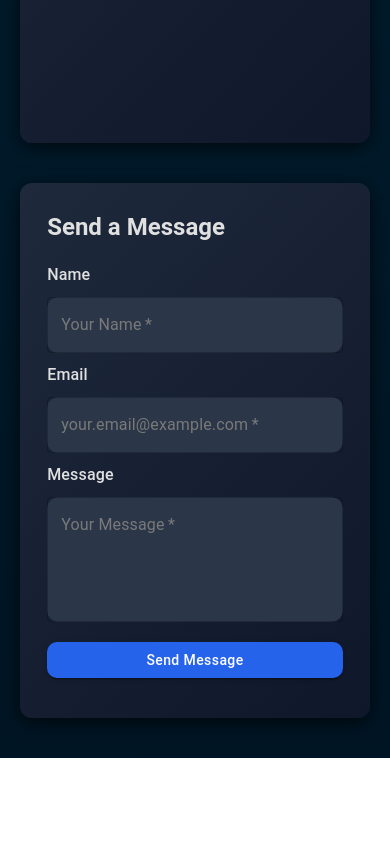
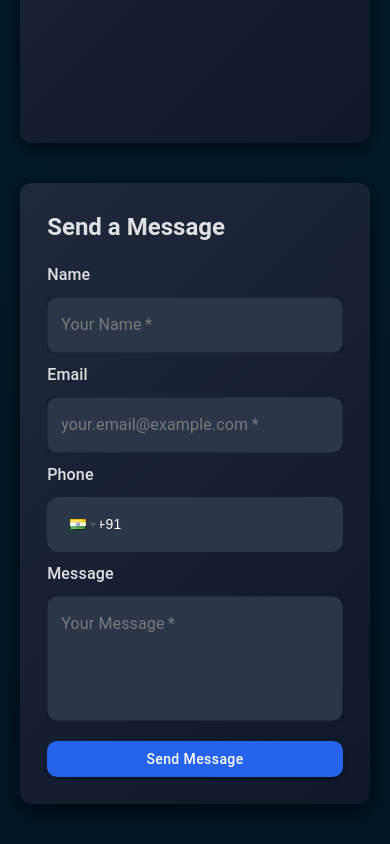
Before and after one commit to Aryas1405/portfolio, a React (Create React App) app: page / in a window 390 px wide. Shown: the part 10408-11252 px from the top of the page. Before the commit the page ends 11166 px from the top, so only its background shows below. Built offline with nearby package versions, Linux system fonts and the light colour scheme.

Commit message:
new: added phone no

```diff
--- a/package.json
+++ b/package.json
@@ -16,6 +16,7 @@
     "framer-motion": "^12.5.0",
     "react": "^19.0.0",
     "react-dom": "^19.0.0",
+    "react-phone-input-2": "^2.15.1",
     "react-scripts": "5.0.1",
     "sass": "^1.85.1",
     "web-vitals": "^2.1.4"
--- a/src/components/Contact/Contact.js
+++ b/src/components/Contact/Contact.js
@@ -1,6 +1,8 @@
 import React, { useState } from 'react';
-import { TextField, Button, Typography, Box } from '@mui/material';
+import { TextField, Button, Typography, Box, CircularProgress } from '@mui/material';
 import { Email, Phone, LocationOn, LinkedIn, GitHub } from '@mui/icons-material';
+import PhoneInput from 'react-phone-input-2';
+import 'react-phone-input-2/lib/style.css';
 import './style.css';
 import { motion } from 'framer-motion';
 import axios from 'axios';
@@ -8,9 +10,12 @@ import axios from 'axios';
 const Contact = () => {
     const [formVisible, setFormVisible] = useState(true);
     const [showSuccessMessage, setShowSuccessMessage] = useState(false);
+    const [loading, setLoading] = useState(false);  // New state for loader
+
     const [formData, setFormData] = useState({
         name: '',
         email: '',
+        phone: '',
         message: '',
     });
 
@@ -23,15 +28,18 @@ const Contact = () => {
     const handleSubmit = async (event) => {
         event.preventDefault();
         setFormVisible(false);
+        setLoading(true);  // Start loader
 
         const API_URL = "https://hqp4dofv1m.execute-api.eu-north-1.amazonaws.com/prod";
 
         const payload = {
             name: formData.name,
             email: formData.email,
+            phone: formData.phone,
             message: formData.message,
             timestamp: new Date().toISOString(), // Capture submission time
         };
+        console.log(payload)
 
         try {
             const response = await axios.post(API_URL, payload, {
@@ -40,12 +48,15 @@ const Contact = () => {
 
             if (response.status === 200) {
                 setShowSuccessMessage(true);
-                setFormData({ name: '', email: '', message: '' }); // Reset form fields
+                setFormData({ name: '', email: '', phone: '', message: '' }); // Reset form fields
+                setLoading(false);
+
             }
         } catch (error) {
             console.error("Error submitting form:", error);
             alert("Failed to send message. Please try again.");
             setFormVisible(true);
+            setLoading(false);
         }
 
         // Show form again after 5 seconds
@@ -105,8 +116,13 @@ const Contact = () => {
                             </Typography>
                         )}
 
-                        {/* Form Visibility Control */}
-                        {formVisible && (
+                        {loading && (
+                            <Box className="loader-container">
+                                <CircularProgress color="primary" />
+                                <Typography variant="body1"> Sending you message...</Typography>
+                            </Box>
+                        )}
+                        {!loading && formVisible && (
                             <Box component="form" onSubmit={handleSubmit}>
                                 <Typography className='form-label'>Name</Typography>
                                 <TextField
@@ -136,7 +152,21 @@ const Contact = () => {
                                     InputLabelProps={{ style: { color: '#7a7979' } }}
                                     InputProps={{ style: { color: '#e0e0e0' } }}
                                 />
-
+                                <Typography className='form-label'>Phone</Typography>
+                                <PhoneInput
+                                    country={'in'}
+                                    value={formData.phone}
+                                    className='form-input'
+                                    onChange={(phone) => setFormData({ ...formData, phone })}
+                                    inputProps={{
+                                        name: 'phone',
+                                        required: true,
+                                        autoFocus: false,
+                                    }}
+                                    containerClass="phone-input-container"
+                                    inputClass="form-input phone-input"
+                                    buttonClass="phone-button"
+                                />
                                 <Typography className='form-label'>Message</Typography>
                                 <TextField
                                     className='form-input'
--- a/src/components/Contact/style.css
+++ b/src/components/Contact/style.css
@@ -121,15 +121,68 @@
     opacity: 1;
 }
 
+.phone-input {
+    border-radius: 12px !important;
+    background: #2b3749 !important;
+    color: #ffffff !important;
+    padding: 10px 15px !important;
+    outline: none !important;
+    border: none !important;
+}
+
+.phone-input::placeholder {
+    color: #ffffff !important;
+    opacity: 1 !important;
+}
+
+.phone-button {
+    background: #2b3749 !important;
+    border-right: 1px solid #7a7979 !important;
+}
+
 .submit-button {
     background-color: #2563eb !important;
     margin-top: 20px !important;
     text-transform: none !important;
     border-radius: 10px !important;
 }
+.react-tel-input {
+    width: inherit !important;
+}
+.react-tel-input .flag-dropdown  {
+    border: none !important;
+}
+.react-tel-input .form-control {
+    width: 85% !important;
+}
+.react-tel-input .flag-dropdown.open .selected-flag {
+    background: none !important;
+}
+.react-tel-input .selected-flag:focus,
+.react-tel-input .selected-flag:hover {
+    background-color: #2b3749 !important;
+}
 
 .success-message {
     color: #7ecc54 !important
+}
+
+.react-tel-input .country-list {
+    background-color: #2b3749 !important;
+    text-align: left !important;
+}
+.react-tel-input .country-list .country.highlight {
+    background-color: #2b3749 !important;
+    text-align: left !important;
+}
+.country-list .country:hover {
+    background-color: #3b4a5a !important;
+    color: #ffffff !important;
+}
+.loader-container {
+    display: flex;
+    justify-content: center;
+    align-items: center;
 }
 @media (max-width: 768px) {
     .contact-container {
```
Also changed, not shown: 1 other file (tests, documents, lock files or other folders).
